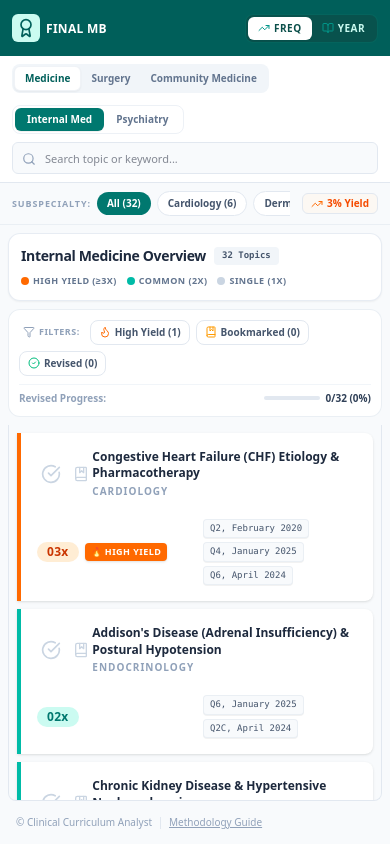
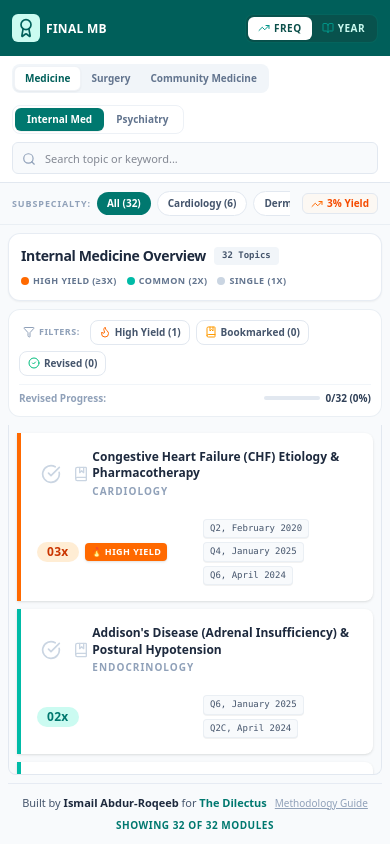
Before and after one commit to AbdurRoqeeb/Final-MB-PQ, a React (Vite) app: page / in a window 390 px wide. Built offline with nearby package versions, Linux system fonts and the light colour scheme.

Commit message:
refactor: enhance footer layout and add question copy feature
Updated the application footer for better responsiveness and added functionality to copy individual past question text to the clipboard for improved usability.

```diff
--- a/src/App.tsx
+++ b/src/App.tsx
@@ -1237,19 +1237,19 @@
           </div>
 
           {/* Footer Status Panel */}
-          <footer className="flex items-center justify-between py-1.5 px-2 text-[10px] text-slate-400 font-medium shrink-0 gap-2">
-            <div className="flex items-center gap-2">
-              <span>&copy; Clinical Curriculum Analyst</span>
-              <span className="h-3 w-px bg-slate-200"></span>
+          <footer className="mt-auto pt-3 pb-1 px-2 border-t border-slate-200/80 flex flex-col sm:flex-row items-center justify-between gap-2 text-xs text-slate-500 font-medium shrink-0">
+            <div className="flex items-center gap-2 flex-wrap text-[11px]">
+              <span className="text-slate-600">Built by <strong className="font-semibold text-slate-800">Ismail Abdur-Roqeeb</strong> for <strong className="font-bold text-teal-700">The Dilectus</strong></span>
+              <span className="h-3 w-px bg-slate-200 hidden sm:inline-block"></span>
               <button
                 onClick={() => setShowMethodology(true)}
-                className="underline text-slate-400 hover:text-teal-700 transition-colors cursor-pointer"
+                className="underline text-slate-400 hover:text-teal-700 transition-colors cursor-pointer text-[10px]"
               >
                 Methodology Guide
               </button>
             </div>
 
-            <div className="font-bold uppercase tracking-wider text-teal-700 hidden xs:block">
+            <div className="text-[10px] font-bold uppercase tracking-wider text-teal-700">
               Showing {processedTopicsList.length} of {Object.values(activeSpecialtyData).reduce((sum, item) => sum + item.length, 0)} modules
             </div>
           </footer>
--- a/src/components/ChronologicalBrowse.tsx
+++ b/src/components/ChronologicalBrowse.tsx
@@ -1,4 +1,5 @@
-import { Award, HelpCircle, Sparkles, BookMarked } from 'lucide-react';
+import { useState } from 'react';
+import { Award, HelpCircle, Sparkles, BookMarked, Copy, Check } from 'lucide-react';
 import { getQuestionText } from '../data/pastQuestionsText';
 
 interface ChronologicalBrowseProps {
@@ -29,6 +30,16 @@
   revisedTopics,
   handleStudyTopic,
 }: ChronologicalBrowseProps) {
+  const [copiedKey, setCopiedKey] = useState<string | null>(null);
+
+  const handleCopy = (text: string, key: string, e: React.MouseEvent) => {
+    e.stopPropagation();
+    if (navigator?.clipboard?.writeText) {
+      navigator.clipboard.writeText(text);
+      setCopiedKey(key);
+      setTimeout(() => setCopiedKey(null), 2000);
+    }
+  };
 
   return (
     <div className="flex-1 flex overflow-hidden flex-col lg:flex-row bg-slate-100">
@@ -127,7 +138,8 @@
                     {questions.map((q, idx) => {
                       const isBookmarked = bookmarkedTopics.includes(q.topic);
                       const isRevised = revisedTopics.includes(q.topic);
-                      const questionText = getQuestionText(q.occurrence, q.topic);
+                      const questionText = getQuestionText(q.occurrence, q.topic, spec);
+                      const isCopied = copiedKey === `${selectedYear}-${spec}-${idx}`;
 
                       return (
                         <div key={idx} className="p-4 hover:bg-slate-50/30 transition-colors flex flex-col sm:flex-row sm:items-start justify-between gap-3">
@@ -152,6 +164,25 @@
                               {questionText ? (
                                 <div className="mt-2.5 p-3.5 bg-slate-50 border border-slate-200/80 rounded-xl text-xs text-slate-700 font-medium whitespace-pre-wrap leading-relaxed shadow-3xs relative pl-8 border-l-4 border-l-teal-600">
                                   <span className="absolute left-2.5 top-2.5 text-teal-500 font-serif text-xl font-extrabold select-none">&ldquo;</span>
+                                  <div className="flex items-center justify-end mb-1">
+                                    <button
+                                      onClick={(e) => handleCopy(questionText, `${selectedYear}-${spec}-${idx}`, e)}
+                                      className="inline-flex items-center gap-1 text-[10px] font-bold text-slate-600 hover:text-teal-800 bg-white hover:bg-slate-100 px-2 py-0.5 rounded border border-slate-200 transition-colors shrink-0 cursor-pointer shadow-3xs"
+                                      title="Copy verbatim question"
+                                    >
+                                      {isCopied ? (
+                                        <>
+                                          <Check className="w-3 h-3 text-emerald-600" />
+                                          <span className="text-emerald-600">Copied</span>
+                                        </>
+                                      ) : (
+                                        <>
+                                          <Copy className="w-3 h-3 text-slate-400" />
+                                          <span>Copy Text</span>
+                                        </>
+                                      )}
+                                    </button>
+                                  </div>
                                   {questionText}
                                 </div>
                               ) : (
@@ -188,11 +219,11 @@
         </div>
 
         {/* Footer status bar specific to chronological browse */}
-        <footer className="flex items-center justify-between py-1.5 px-2 text-[10px] text-slate-400 font-medium shrink-0 gap-2">
-          <div>
-            <span>&copy; Clinical Curriculum Analyst</span>
+        <footer className="mt-auto pt-3 pb-1 px-2 border-t border-slate-200/80 flex flex-col sm:flex-row items-center justify-between gap-2 text-xs text-slate-500 font-medium shrink-0">
+          <div className="flex items-center gap-2 text-[11px]">
+            <span className="text-slate-600">Built by <strong className="font-semibold text-slate-800">Ismail Abdur-Roqeeb</strong> for <strong className="font-bold text-teal-700">The Dilectus</strong></span>
           </div>
-          <div className="font-bold uppercase tracking-wider text-teal-700 hidden xs:block">
+          <div className="text-[10px] font-bold uppercase tracking-wider text-teal-700">
             Chronological Browse &bull; {selectedYear} Session
           </div>
         </footer>
```
